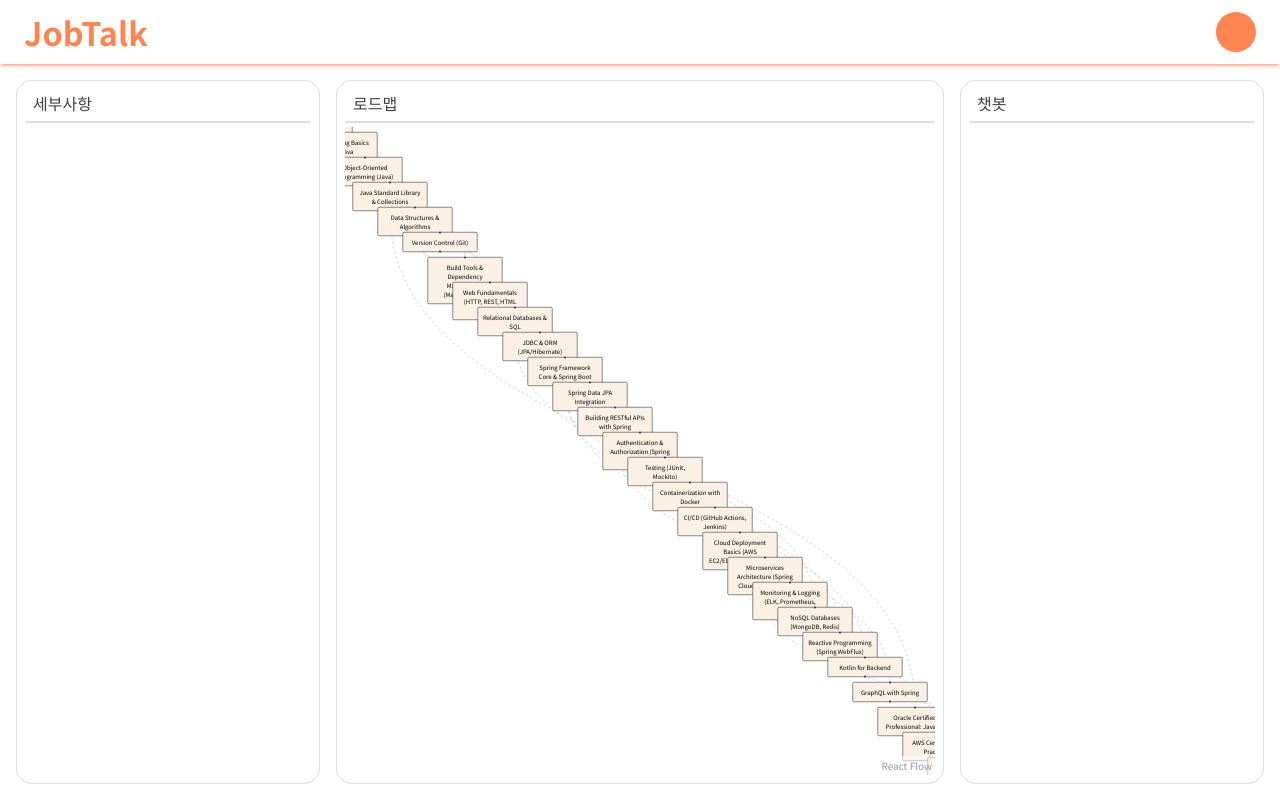
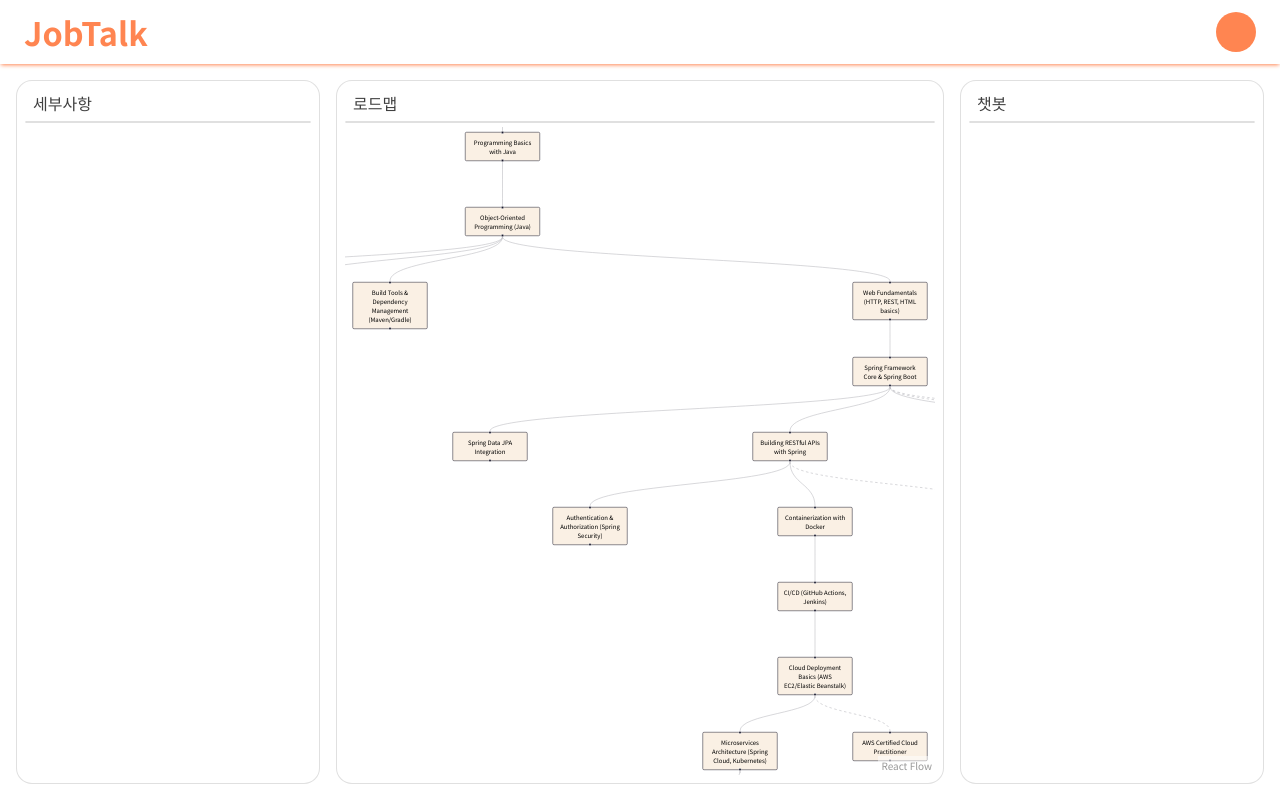
Before and after one commit to Vactor0911/jobtalk, a React (Vite) app in the folder frontend/: page /jobtalk/workspace/1 in a window 1280 px wide. Built offline with nearby package versions, Linux system fonts and the light colour scheme; no server answers; some icons are missing.

Commit message:
트리 구조 형성 알고리즘 구현

```diff
--- a/frontend/src/components/workspace/RoadMapViewer.tsx
+++ b/frontend/src/components/workspace/RoadMapViewer.tsx
@@ -5,25 +5,46 @@ import { ReactFlow } from "@xyflow/react";
 import "@xyflow/react/dist/style.css";
 import { useCallback, useEffect, useState } from "react";
 
-const initialNodes = [
-  { id: "1", position: { x: 0, y: 0 }, data: { label: "1" } },
-  { id: "2", position: { x: 0, y: 100 }, data: { label: "2" } },
-];
-const initialEdges = [{ id: "e1-2", source: "1", target: "2" }];
+// 로드맵 데이터 타입
+interface NodeData {
+  id: number | string;
+  title: string;
+  parent_id: number | string | null;
+  isOptional?: boolean;
+}
+
+// 노드 데이터 타입
+interface Node {
+  id: string;
+  data: { label: string };
+  position: { x: number; y: number };
+  style: {
+    backgroundColor: string;
+    color: string;
+  };
+}
+
+// 엣지 데이터 타입
+interface Edge {
+  id: string;
+  source: string;
+  target: string;
+  animated?: boolean;
+}
 
 const RoadMapViewer = () => {
   const theme = useTheme();
 
-  const [nodes, setNodes] = useState(initialNodes);
-  const [edges, setEdges] = useState(initialEdges);
+  const [nodes, setNodes] = useState<Node[]>([]);
+  const [edges, setEdges] = useState<Edge[]>([]);
 
-  // 노드 구성하기
+  // 노드 구성
   const createNodes = useCallback(
-    (data: unknown[]) => {
-      const nodes = data.map((node, index) => ({
+    (data: NodeData[]) => {
+      const nodes = data.map((node) => ({
         id: `node-${node.id}`,
-        position: { x: index * 50, y: index * 50 },
         data: { label: node.title },
+        position: { x: 0, y: 0 }, // 초기 위치는 나중에 조정
         style: {
           backgroundColor: theme.palette.secondary.main,
           color: "black",
@@ -34,26 +55,90 @@ const RoadMapViewer = () => {
     [theme]
   );
 
-  // 엣지 구성하기
-  const createEdges = useCallback((data: unknown[]) => {
-    return data.map((edge, index) => ({
+  // 노드 위치 조정
+  const adjustNodePositions = useCallback((nodes: Node[]) => {
+    // id와 parent_id 매핑
+    const idToNode = new Map();
+    roadmapData.forEach((node: NodeData) =>
+      idToNode.set(`node-${node.id}`, node)
+    );
+
+    // 트리 구조 생성 (children 정보 추가)
+    const childrenMap: Record<string, string[]> = {};
+    roadmapData.forEach((node) => {
+      if (node.parent_id) {
+        const parentKey = `node-${node.parent_id}`;
+        if (!childrenMap[parentKey]) childrenMap[parentKey] = [];
+        childrenMap[parentKey].push(`node-${node.id}`);
+      }
+    });
+
+    // 루트 노드 찾기
+    const rootNodes = nodes.filter((node) => {
+      const data = idToNode.get(node.id);
+      return !data?.parent_id;
+    });
+
+    // 재귀적으로 위치 계산
+    let currentX = 0;
+    const nodePositions: Record<string, { x: number; y: number }> = {};
+
+    const setPositions = (nodeId: string, depth: number) => {
+      const children = childrenMap[nodeId] || [];
+
+      if (children.length === 0) {
+        // 리프 노드를 현재 x에 위치
+        nodePositions[nodeId] = { x: currentX * 200, y: depth * 150 };
+        currentX += 1;
+      } else {
+        // 자식 먼저 배치
+        const childXs: number[] = [];
+        children.forEach((childId) => {
+          setPositions(childId, depth + 1);
+          childXs.push(nodePositions[childId].x);
+        });
+        // 부모는 자식들의 x의 중앙에 위치
+        const minX = Math.min(...childXs);
+        const maxX = Math.max(...childXs);
+        nodePositions[nodeId] = { x: (minX + maxX) / 2, y: depth * 150 };
+      }
+    };
+
+    rootNodes.forEach((node) => setPositions(node.id, 0));
+
+    // 노드에 position 할당
+    return nodes.map((node) => ({
+      ...node,
+      position: nodePositions[node.id] || { x: 0, y: 0 },
+    }));
+  }, []);
+
+  // 엣지 구성
+  const createEdges = useCallback((data: NodeData[]) => {
+    return data.map((node, index) => ({
       id: `edge-${index}`,
-      source: `node-${edge.parent_id}`,
-      target: `node-${edge.id}`,
-      animated: edge.isOptional || false,
+      source: `node-${node.parent_id}`,
+      target: `node-${node.id}`,
+      animated: node.isOptional || false,
     }));
   }, []);
 
   useEffect(() => {
-    setNodes(createNodes(roadmapData));
-    setEdges(createEdges(roadmapData));
-  }, [createEdges, createNodes]);
+    // 노드 생성
+    const newNodes = createNodes(roadmapData);
+    const adjustedNodes = adjustNodePositions(newNodes);
+    setNodes(adjustedNodes);
+
+    // 엣지 생성
+    const newEdges = createEdges(roadmapData);
+    setEdges(newEdges);
+  }, [adjustNodePositions, createEdges, createNodes]);
 
   return (
     <Box width="100%" height="100%">
       <ReactFlow
-        defaultNodes={createNodes(roadmapData)}
-        edges={createEdges(roadmapData)}
+        nodes={nodes}
+        edges={edges}
         onNodeClick={(event, node) => {
           console.log("Node clicked:", event, node);
         }}
```
